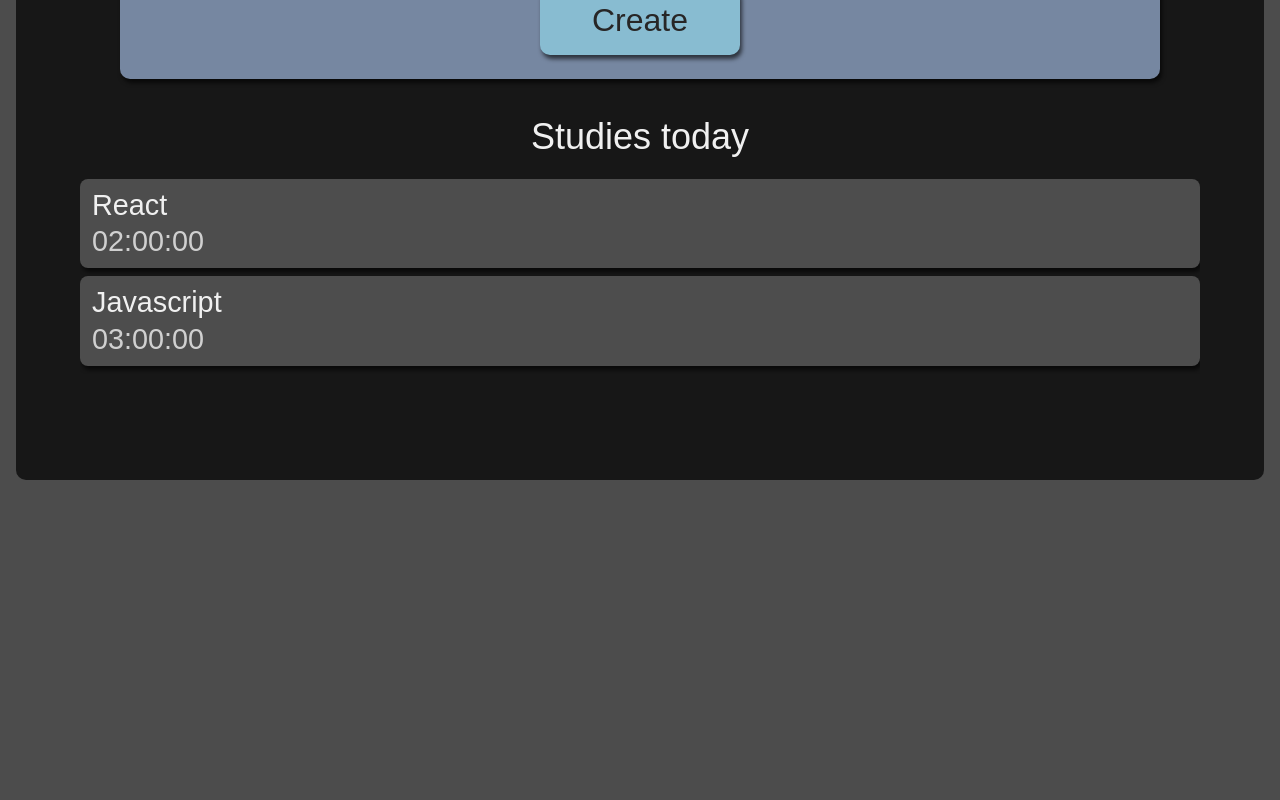
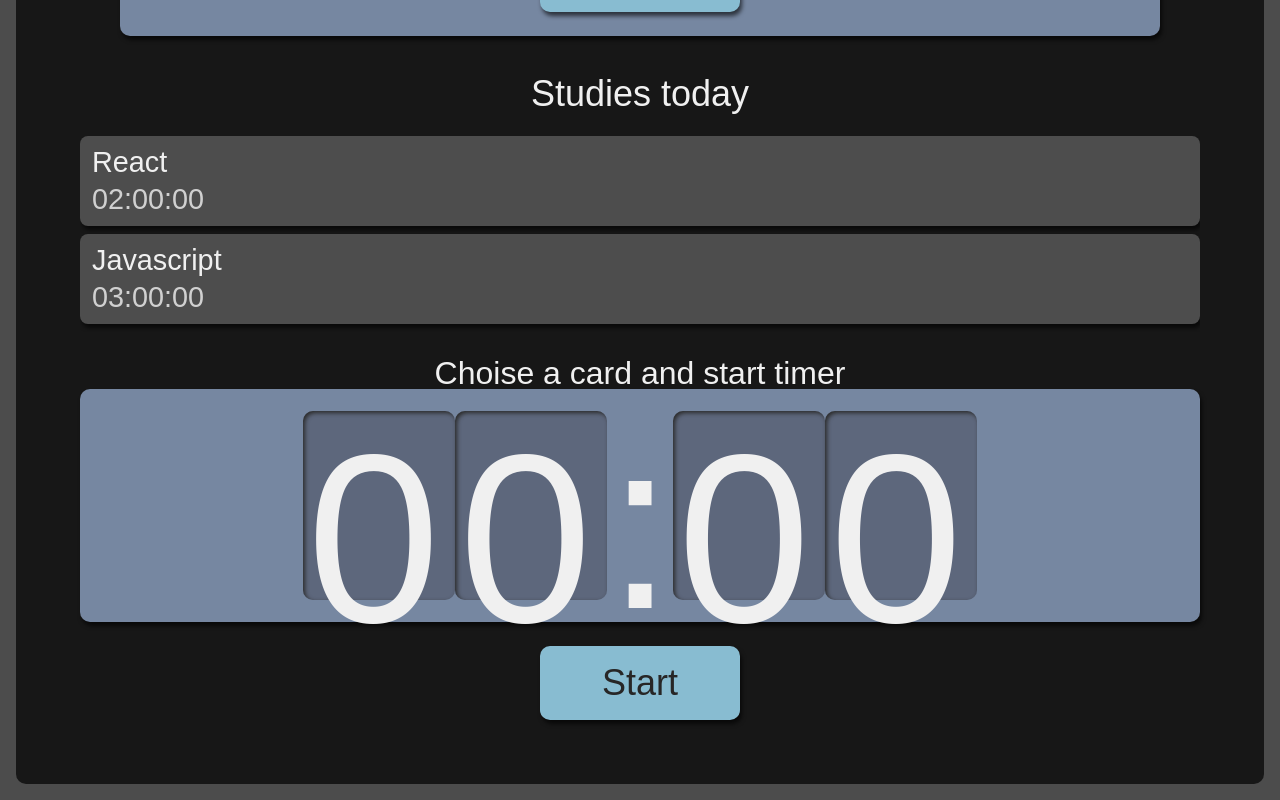
Before and after one commit to lukkas-lukkas/react-studies, a React (Create React App) app: page / in a window 1280 px wide. Shown: the part 304-1104 px from the top of the page. Before the commit the page ends 800 px from the top, so only its background shows below. Built offline with nearby package versions, Linux system fonts and the light colour scheme.

Commit message:
create timer

```diff
--- /dev/null
+++ b/src/components/Timer/Clock/index.tsx
@@ -0,0 +1,13 @@
+import './style.scss';
+
+export default function Clock() {
+  return (
+    <>
+      <span className='clockNumber'>0</span>
+      <span className='clockNumber'>0</span>
+      <span className='clockDivider'>:</span>
+      <span className='clockNumber'>0</span>
+      <span className='clockNumber'>0</span>
+    </>
+  )
+}
--- /dev/null
+++ b/src/components/Timer/Clock/style.scss
@@ -0,0 +1,21 @@
+.clockNumber {
+    background-color: #5D677C;
+    box-shadow: 2px 2px 4px #2B2B2B inset;
+    height: 3.6rem;
+    width: 3rem;
+    padding: 8px 4px;
+    border-radius: 10px;
+
+    @media screen and (min-width:1280px) {
+      height: 10.8rem;
+      width: 9rem;
+    }
+  }
+
+  .clockDivider {
+    height: 4.2rem;
+
+    @media screen and (min-width:1280px) {
+      height: 12.6rem;
+    }
+  }
--- /dev/null
+++ b/src/components/Timer/index.tsx
@@ -0,0 +1,15 @@
+import Button from "../Button";
+import Clock from "./Clock";
+import './style.scss';
+
+export default function Timer() {
+  return (
+    <div className='timer'>
+      <p className='title'>Choise a card and start timer</p>
+      <div className='clockWrapper'>
+        <Clock />
+      </div>
+      <Button text="Start" />
+    </div>
+  )
+}
--- /dev/null
+++ b/src/components/Timer/style.scss
@@ -0,0 +1,59 @@
+.timer {
+    display: flex;
+    flex-direction: column;
+    align-items: center;
+    margin-top: 25px;
+
+    .clockWrapper {
+      align-items: center;
+      background-color: #7687A1;
+      border-radius: 10px;
+      box-shadow: 2px 4px 4px #0000009F;
+      box-sizing: border-box;
+      display: flex;
+      font-size: 5rem;
+      justify-content: center;
+      margin-bottom: 24px;
+      padding: 16px 12px;
+      width: 100%;
+    }
+
+    .title {
+      font-size: 2rem;
+    }
+
+    button {
+      background-color: #88bcd1;
+      border-radius: 10px;
+      box-shadow: 2px 4px 4px #0000009F;
+      color: #272626;
+      cursor: pointer;
+      font-size: 1.25rem;
+      padding: 16px;
+      width: 150px;
+
+      &:active {
+        background-color: #7CA6B7;
+        box-shadow: 2px 2px 4px #0000009F inset;
+        cursor: auto;
+      }
+    }
+
+    @media screen and (min-width:1280px) {
+
+      .clockWrapper{
+        font-size: 15rem;
+      }
+
+      p {
+        font-size: 2rem;
+      }
+
+      button {
+        grid-column-start: span 2;
+        justify-self: center;
+        width: 200px;
+        font-size: 2.25rem;
+      }
+    }
+  }
--- a/src/pages/App.tsx
+++ b/src/pages/App.tsx
@@ -1,5 +1,6 @@
 import Form from '../components/Form';
 import List from '../components/List';
+import Timer from '../components/Timer';
 import './style.scss';
 
 function App() {
@@ -7,6 +8,7 @@
     <div className="AppStyle">
       <Form />
       <List />
+      <Timer />
     </div>
   );
 }
```
